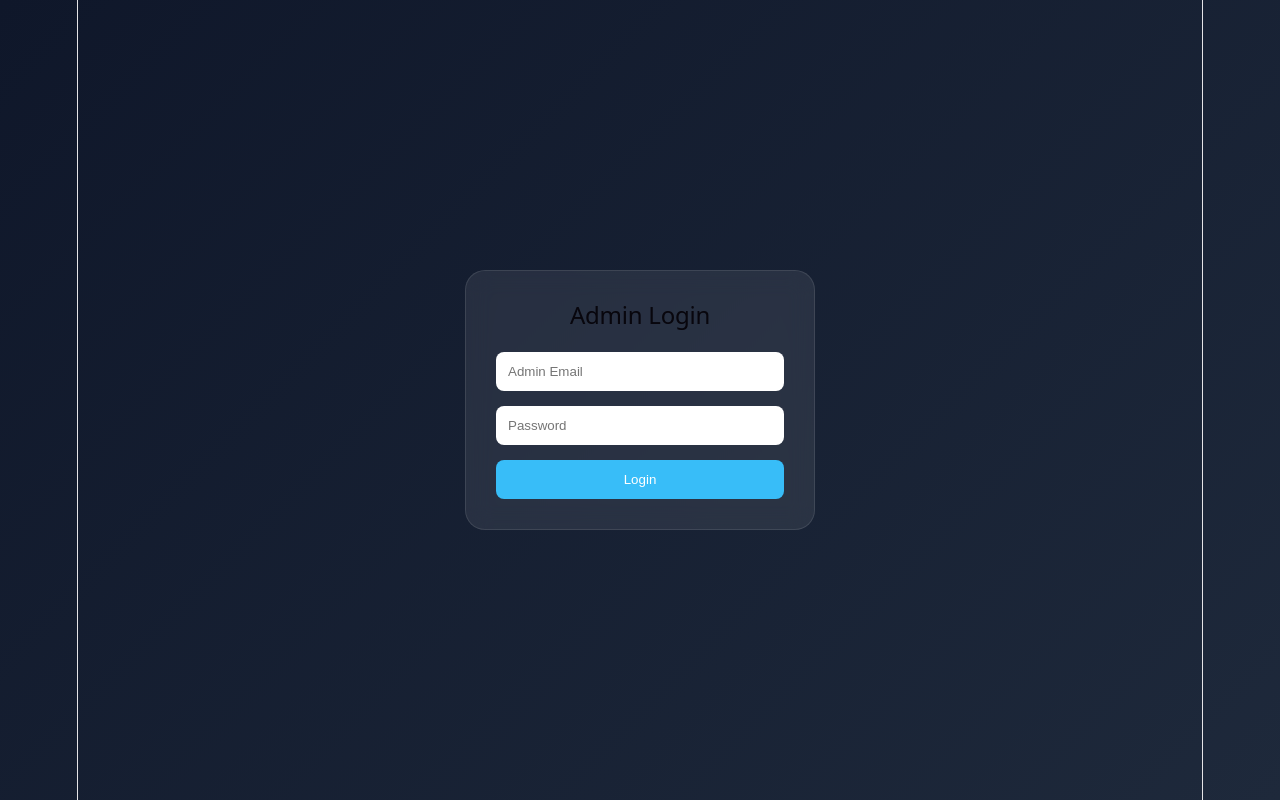
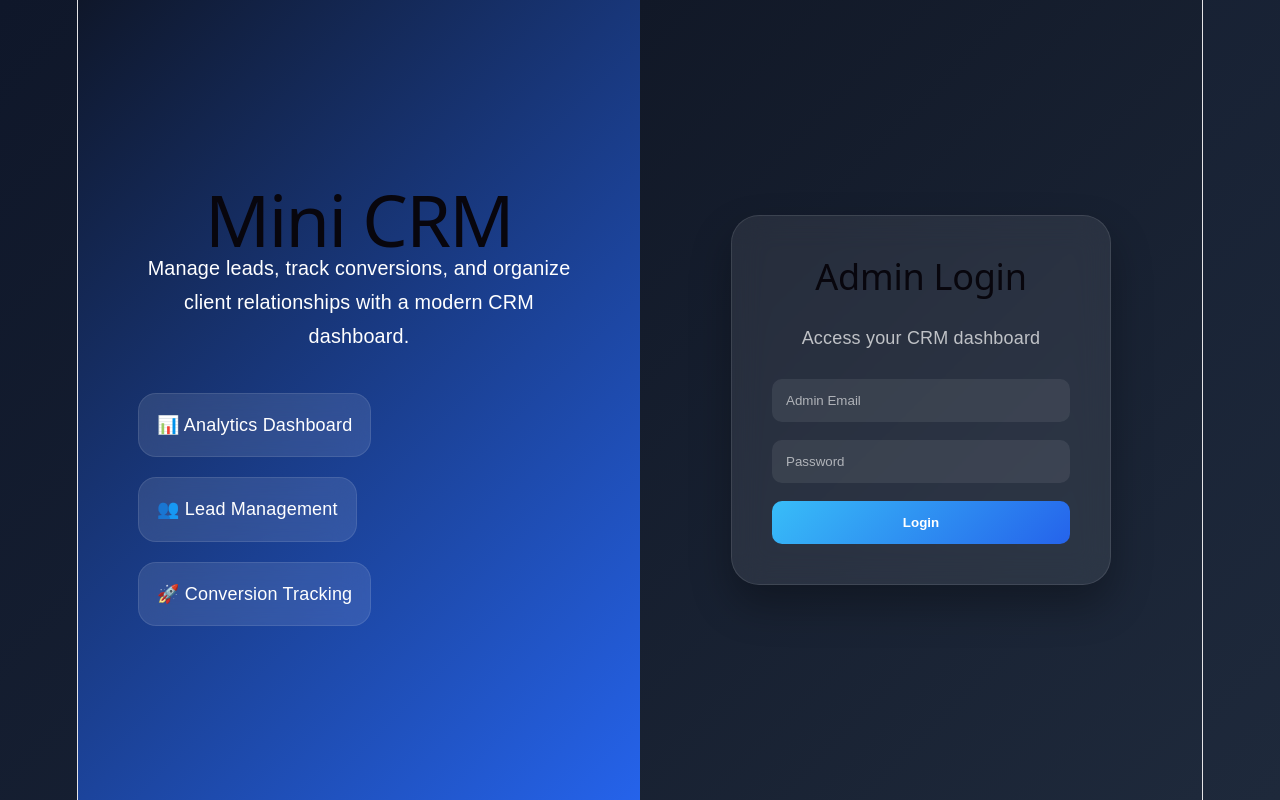
Before and after one commit to SanaShaikh171/FUTURE_FS_02, a React app in the folder frontend/: page / in a window 1280 px wide. Built offline with nearby package versions, Linux system fonts and the light colour scheme; the HTML template or start-up script is replaced by a standard one.

Commit message:
updated login page

```diff
--- a/frontend/src/App.css
+++ b/frontend/src/App.css
@@ -412,3 +412,192 @@ tr:hover {
   }
 
 }
+.login-page {
+  min-height: 100vh;
+
+  display: grid;
+
+  grid-template-columns:
+    1fr 1fr;
+}
+
+
+/* LEFT SIDE */
+
+.login-left {
+  display: flex;
+
+  flex-direction: column;
+
+  justify-content: center;
+
+  padding: 60px;
+
+  background:
+    linear-gradient(
+      135deg,
+      #0f172a,
+      #2563eb
+    );
+
+  color: white;
+}
+
+.login-left h1 {
+  font-size: 4rem;
+
+  margin-bottom: 20px;
+}
+
+.login-left p {
+  font-size: 1.1rem;
+
+  line-height: 1.7;
+
+  max-width: 500px;
+
+  margin-bottom: 40px;
+}
+
+.login-features {
+  display: flex;
+
+  flex-direction: column;
+
+  gap: 20px;
+}
+
+.feature-card {
+  background: rgba(255,255,255,0.1);
+
+  backdrop-filter: blur(12px);
+
+  border: 1px solid rgba(255,255,255,0.1);
+
+  padding: 18px;
+
+  border-radius: 18px;
+
+  width: fit-content;
+
+  transition: 0.3s;
+}
+
+.feature-card:hover {
+  transform: translateX(8px);
+}
+
+
+/* RIGHT SIDE */
+
+.login-right {
+  display: flex;
+
+  justify-content: center;
+
+  align-items: center;
+
+  background:
+    linear-gradient(
+      135deg,
+      #111827,
+      #1e293b
+    );
+}
+
+.login-form {
+  width: 380px;
+
+  display: flex;
+
+  flex-direction: column;
+
+  gap: 18px;
+
+  padding: 40px;
+
+  border-radius: 28px;
+
+  background: rgba(255,255,255,0.08);
+
+  backdrop-filter: blur(16px);
+
+  border: 1px solid rgba(255,255,255,0.1);
+
+  box-shadow:
+    0 20px 40px rgba(0,0,0,0.3);
+}
+
+.login-form h2 {
+  font-size: 2rem;
+
+  text-align: center;
+}
+
+.login-subtitle {
+  text-align: center;
+
+  opacity: 0.7;
+
+  margin-bottom: 10px;
+}
+
+.login-form input {
+  padding: 14px;
+
+  border: none;
+
+  border-radius: 10px;
+
+  background: rgba(255,255,255,0.08);
+
+  color: white;
+}
+
+.login-form input::placeholder {
+  color: rgba(255,255,255,0.6);
+}
+
+.login-form button {
+  padding: 14px;
+
+  border: none;
+
+  border-radius: 10px;
+
+  background:
+    linear-gradient(
+      135deg,
+      #38bdf8,
+      #2563eb
+    );
+
+  color: white;
+
+  font-weight: bold;
+
+  cursor: pointer;
+
+  transition: 0.3s;
+}
+
+.login-form button:hover {
+  transform: translateY(-2px);
+
+  opacity: 0.95;
+}
+
+
+/* MOBILE */
+
+@media (max-width: 900px) {
+
+  .login-page {
+    grid-template-columns: 1fr;
+  }
+
+  .login-left {
+    display: none;
+  }
+
+}
--- a/frontend/src/components/Login.jsx
+++ b/frontend/src/components/Login.jsx
@@ -16,14 +16,57 @@ function Login({ onLogin }) {
   };
 
   return (
-    <div className="login-container">
+
+    <div className="login-page">
+
+      {/* LEFT SIDE */}
+
+      <div className="login-left">
+
+        <h1>
+          Mini CRM
+        </h1>
+
+        <p>
+          Manage leads, track conversions,
+          and organize client relationships
+          with a modern CRM dashboard.
+        </p>
+
+        <div className="login-features">
+
+          <div className="feature-card">
+            📊 Analytics Dashboard
+          </div>
+
+          <div className="feature-card">
+            👥 Lead Management
+          </div>
+
+          <div className="feature-card">
+            🚀 Conversion Tracking
+          </div>
+
+        </div>
+
+      </div>
+
+      {/* RIGHT SIDE */}
+
+      <div className="login-right">
 
         <form
           className="login-form"
           onSubmit={handleSubmit}
         >
 
-        <h2>Admin Login</h2>
+          <h2>
+            Admin Login
+          </h2>
+
+          <p className="login-subtitle">
+            Access your CRM dashboard
+          </p>
 
           <input
             type="email"
@@ -50,6 +93,9 @@ function Login({ onLogin }) {
         </form>
 
       </div>
+
+    </div>
+
   );
 }
 
```
Lines whose indentation alone changed are shown as unchanged.
